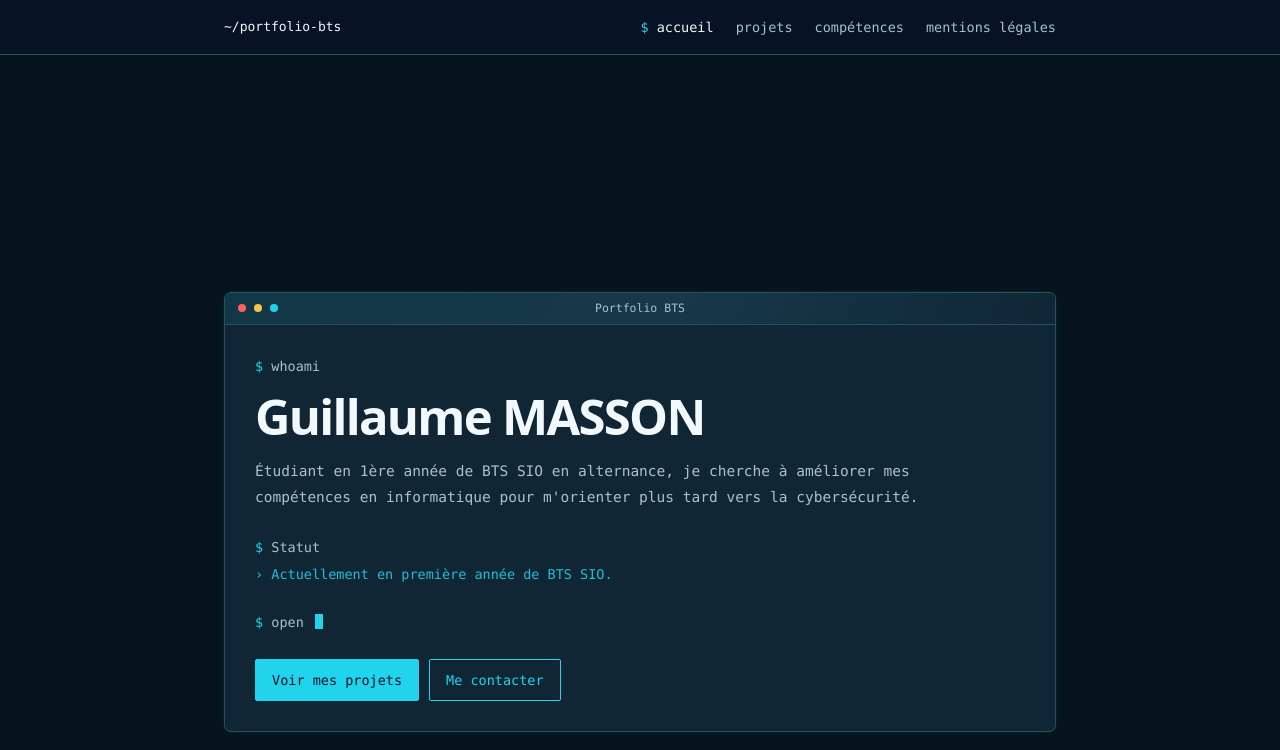
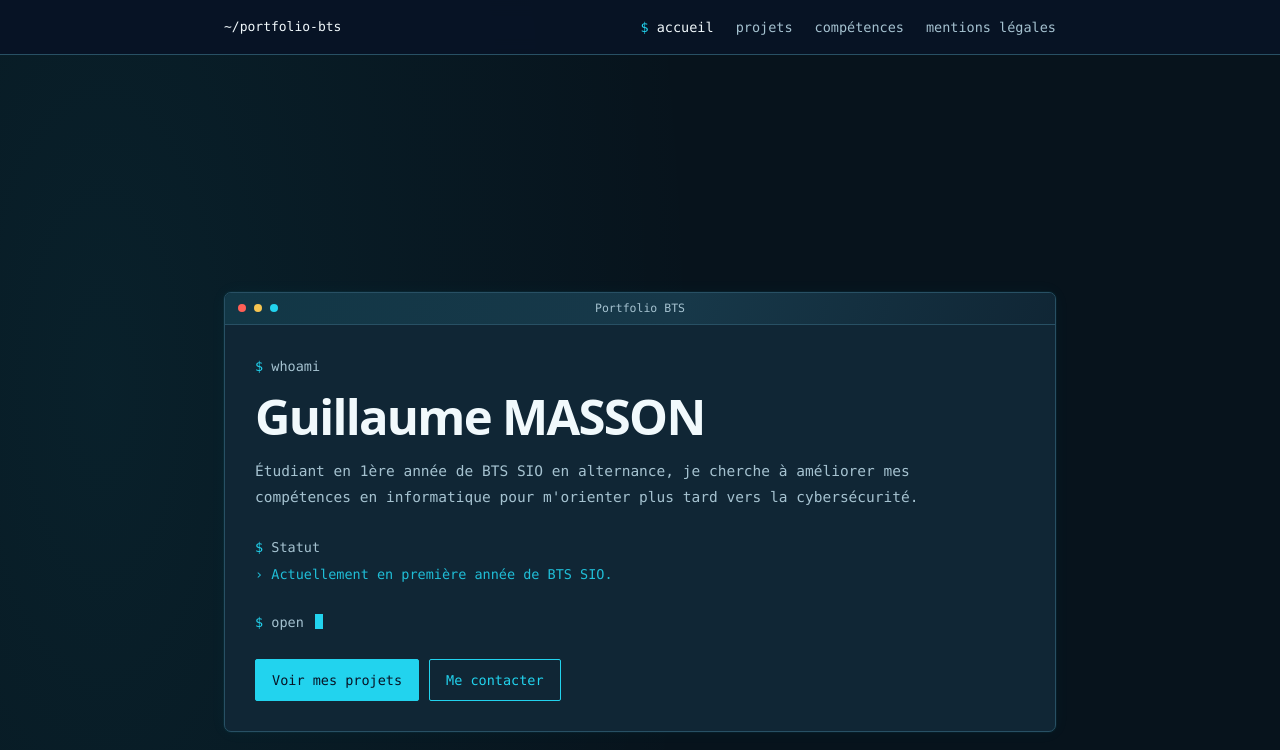
Before and after one commit to Noxioz/template_portfolio_bts, a Jekyll site: the page built from index.html, in a window 1280 px wide. Shown: the top 750 px of the page. Built offline with Jekyll 4.4.1, drawn with Linux system fonts in a browser that asks for light colours.

Commit message:
Add radial gradient background to body

```diff
--- a/css/style.css
+++ b/css/style.css
@@ -1195,3 +1195,18 @@ a.cell:hover {
     transform: none;
   }
 }
+
+body {
+  background:
+    radial-gradient(
+      ellipse at 8% 12%,
+      rgba(34, 211, 238, 0.07),
+      transparent 36%
+    ),
+    radial-gradient(
+      ellipse at 92% 52%,
+      rgba(34, 211, 238, 0.045),
+      transparent 32%
+    ),
+    var(--bg);
+}
```
